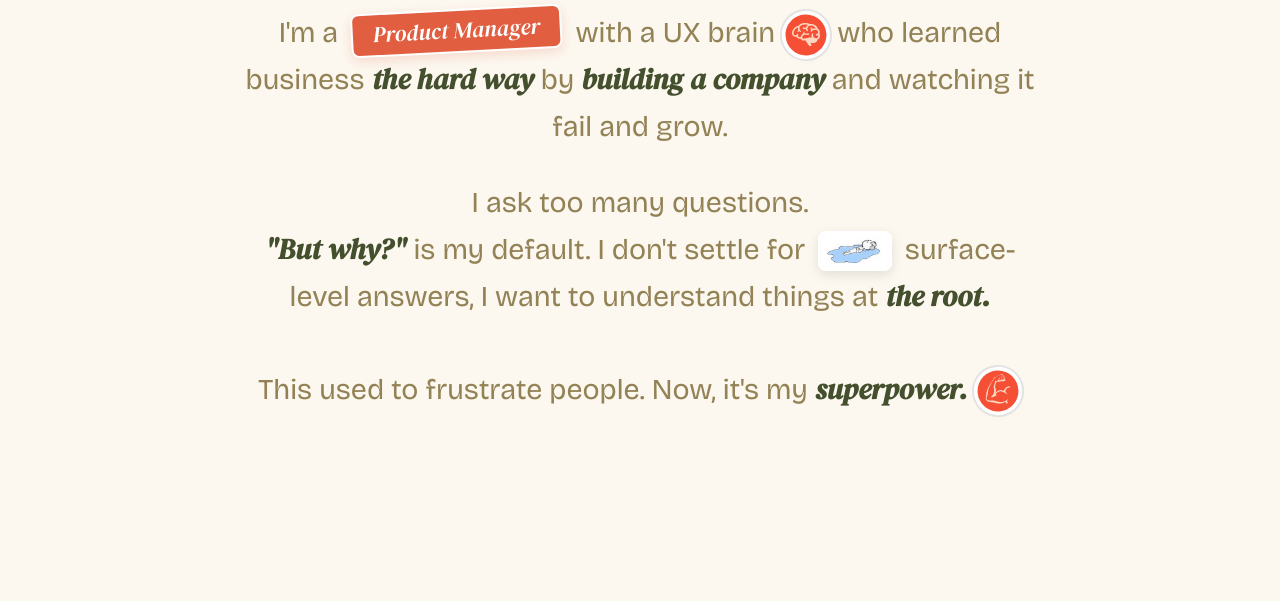
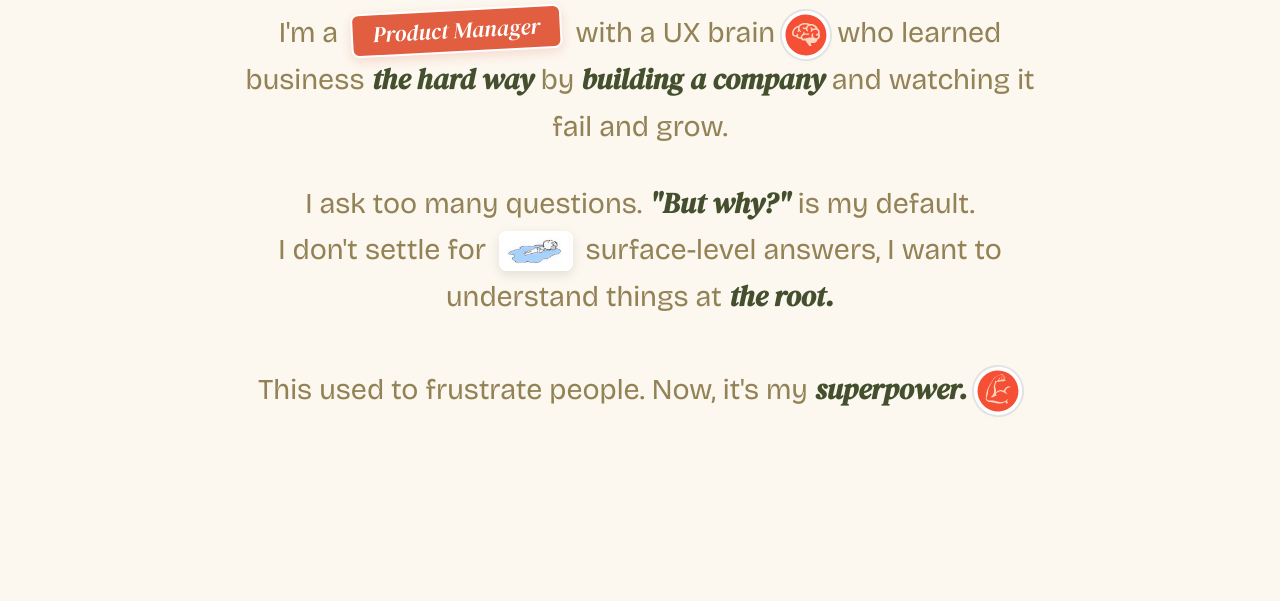
Before and after one commit to rakshitagupta-bot/Personalwebsite, a plain HTML site: page index.html in a window 1280 px wide. Shown: the part 910-1511 px from the top of the page. Drawn offline with nearby package versions, Linux system fonts and the light colour scheme; a web font is replaced by a local one.

Commit message:
Correct about statement formatting
Fixed formatting and punctuation in the about statement.

```diff
--- a/index.html
+++ b/index.html
@@ -121,7 +121,7 @@
                 </h3>
 
                 <h3 class="about-statement">
-                    I ask too many questions.<br><span class="text-emphasis">"But why?"</span> is my default. I don't settle for
+                    I ask too many questions. <span class="text-emphasis">"But why?"</span> is my default.<br>I don't settle for
                     <span class="inline-badge badge-image"><img src="assets/surface.png" alt="🍵"></span> surface-level answers, I want to understand things at
                     <span class="text-emphasis">the root.</span><br><br>This used to frustrate people. Now, it's my
                     <span class="text-emphasis">superpower. </span>
```
